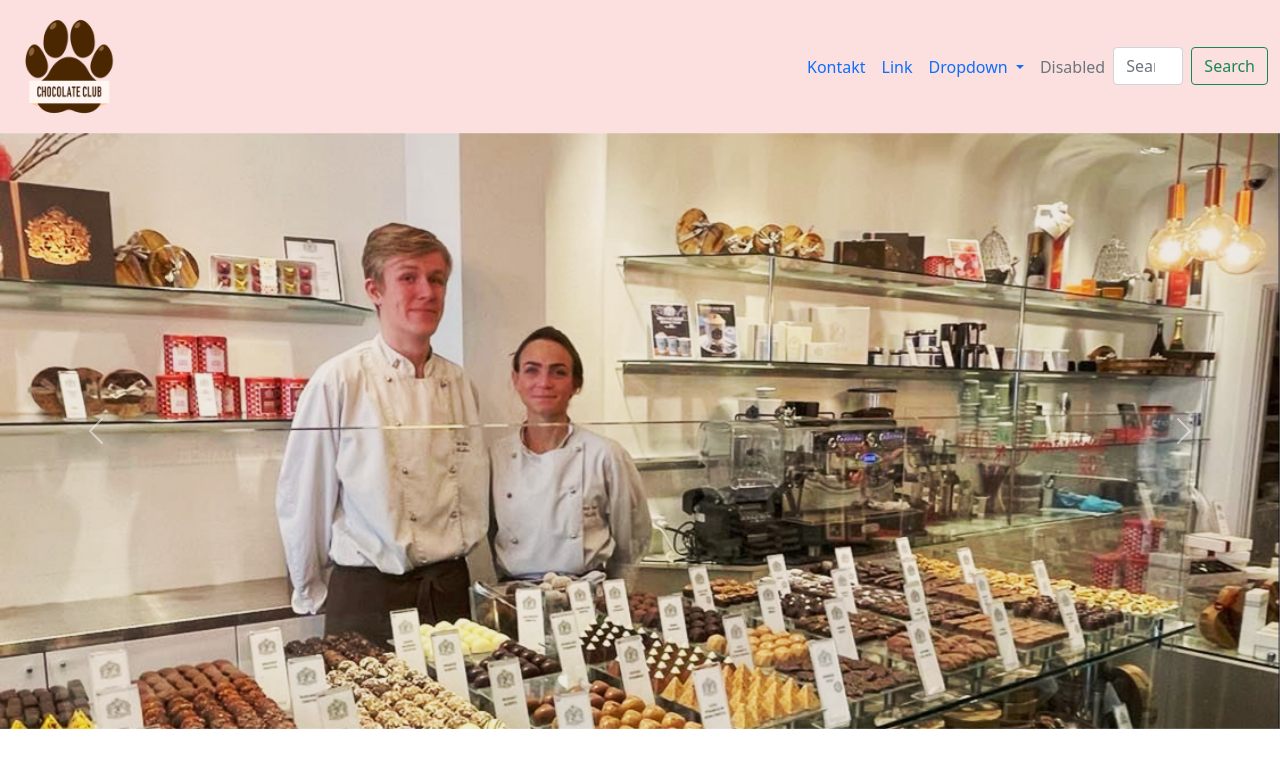
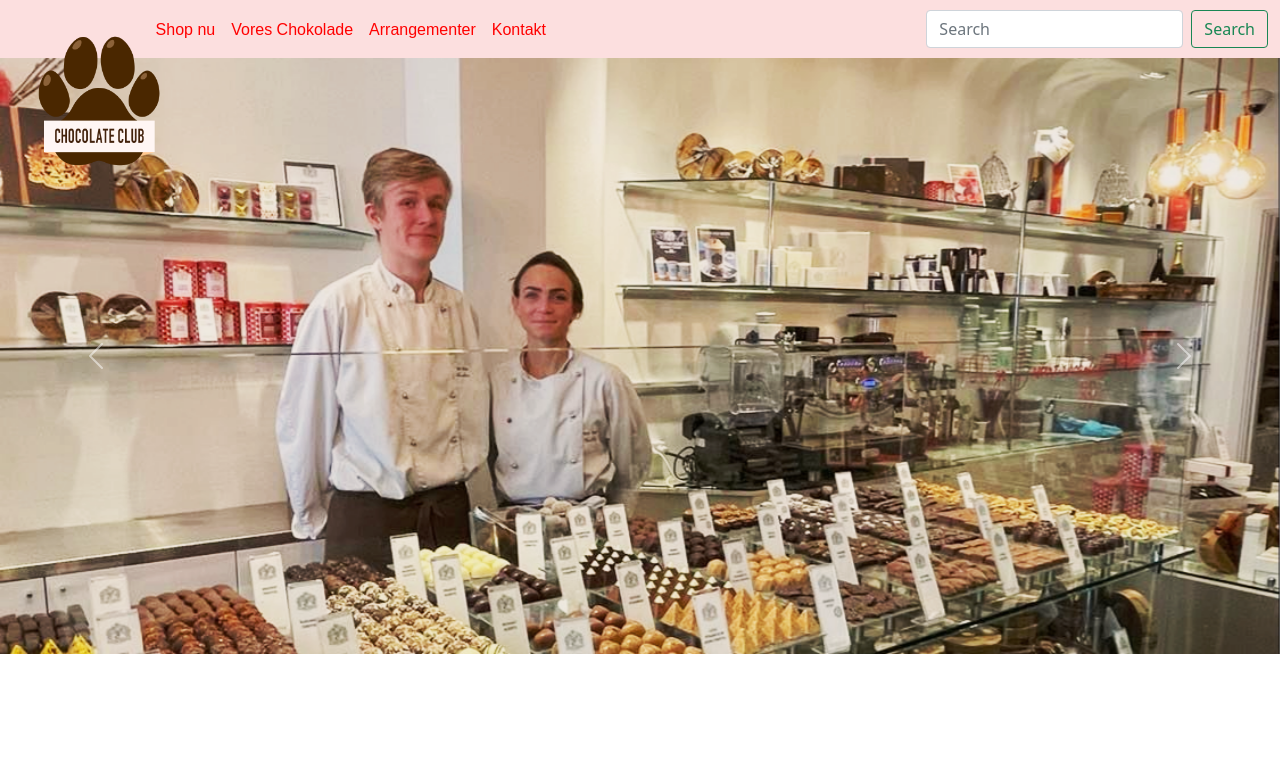
Before and after one commit to Viwite/ChocolateClub, a PHP site: page / in a window 1280 px wide. Shown: the top 768 px of the page. Run offline with PHP 8.4, Linux system fonts and the light colour scheme; style sheets or scripts are compiled from the project's sources; some libraries are stand-ins or nearby versions.

Commit message:
sat logoet i fixed i top left ændret farve of font på links i topnav

```diff
--- a/Includes/navigation.php
+++ b/Includes/navigation.php
@@ -1,30 +1,27 @@
 <nav class="navbar navbar-expand-lg">
+
     <div class="container-fluid">
-        <a href="index.php"><img src="images/chocolate_club-01.png" style="max-width: 15%;" alt="logo foto"></a>
-        <button class="navbar-toggler" type="button" data-bs-toggle="collapse" data-bs-target="#navbarSupportedContent" aria-controls="navbarSupportedContent" aria-expanded="false" aria-label="Toggle navigation">
+        <div class="logo"><a href="index.php"><img src="images/chocolate_club-01.png" style="max-width: 15%;"
+                                                   alt="logo foto"></a></div>
+        <div style="width: 90%; margin-left: auto;">
+            <button class="navbar-toggler" type="button" data-bs-toggle="collapse"
+                    data-bs-target="#navbarSupportedContent" aria-controls="navbarSupportedContent"
+                    aria-expanded="false" aria-label="Toggle navigation">
                 <span class="navbar-toggler-icon"></span>
             </button>
             <div class="collapse navbar-collapse" id="navbarSupportedContent">
                 <ul class="navbar-nav me-auto mb-2 mb-lg-0">
                     <li class="nav-item">
-                    <a class="nav-link active" aria-current="page" href="contact.php">Kontakt</a>
+                        <a class="nav-link" href="#">Shop nu</a>
                     </li>
                     <li class="nav-item">
-                    <a class="nav-link" href="#">Link</a>
-                </li>
-                <li class="nav-item dropdown">
-                    <a class="nav-link dropdown-toggle" href="#" id="navbarDropdown" role="button" data-bs-toggle="dropdown" aria-expanded="false">
-                        Dropdown
-                    </a>
-                    <ul class="dropdown-menu" aria-labelledby="navbarDropdown">
-                        <li><a class="dropdown-item" href="#">Action</a></li>
-                        <li><a class="dropdown-item" href="#">Another action</a></li>
-                        <li><hr class="dropdown-divider"></li>
-                        <li><a class="dropdown-item" href="#">Something else here</a></li>
-                    </ul>
+                        <a class="nav-link" href="#">Vores Chokolade</a>
                     </li>
                     <li class="nav-item">
-                    <a class="nav-link disabled">Disabled</a>
+                        <a class="nav-link" href="#">Arrangementer</a>
+                    </li>
+                    <li class="nav-item">
+                        <a class="nav-link active" aria-current="page" href="contact.php">Kontakt</a>
                     </li>
                 </ul>
                 <form class="d-flex" role="search">
@@ -33,4 +30,6 @@
                 </form>
             </div>
         </div>
+    </div>
+
 </nav>
--- a/css/styles.scss
+++ b/css/styles.scss
@@ -35,3 +35,14 @@ img {
 .navbar {
 	background-color: #fcdfdf;
 }
+
+.nav-link {
+	color: red;
+	font-family: "Arial Rounded MT", sans-serif ;
+}
+.logo{
+	position: fixed;
+	left: 20px;
+	top: 20px;
+	z-index: 99999999999;
+}
--- a/index.php
+++ b/index.php
@@ -38,6 +38,14 @@
     </button>
 </div>
 
+<br><br>
+
+<div class="row">
+    <div class="col-2">
+
+    </div>
+</div>
+
 <?php include "includes/footer.php"; ?>
 <body>
 
```
Lines whose indentation alone changed are shown as unchanged.
